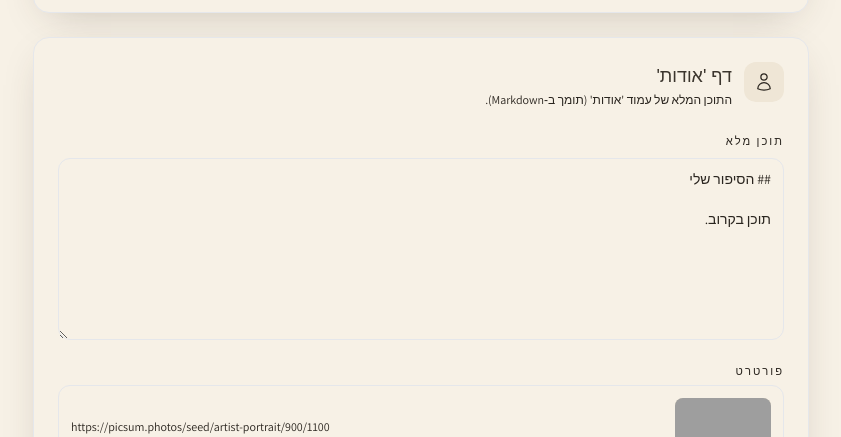
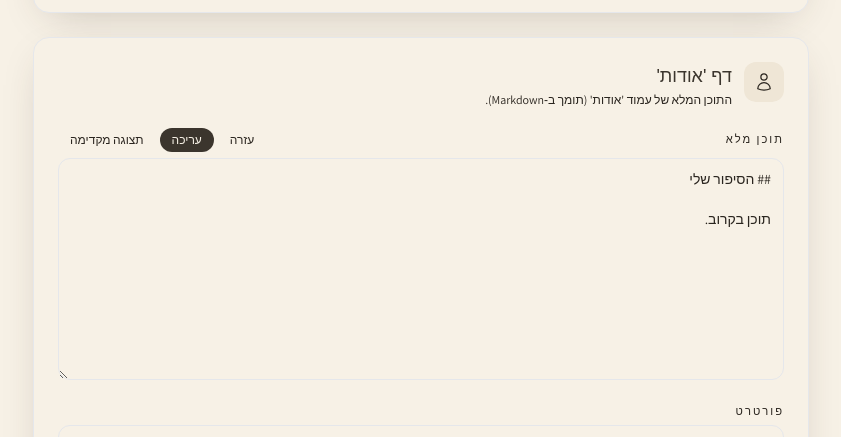
Before and after one commit to Omril7/lights-and-vessels, a Next.js app: page /admin/site-content in a window 1280 px wide. Shown: the part 1425-1862 px from the top of the page, without its empty margins (95-936 px from the left). Built offline with nearby package versions, Linux system fonts and the light colour scheme; no server answers; the database is empty; grey boxes are pictures that could not be loaded; a web font is replaced by a local one.

Commit message:
Rename BlogMarkdown to Markdown + shared cheat-sheet in blog/site-content editors

```diff
--- a/src/app/(storefront)/blog/[slug]/page.tsx
+++ b/src/app/(storefront)/blog/[slug]/page.tsx
@@ -3,7 +3,7 @@ import Image from "next/image";
 import Link from "next/link";
 import { notFound } from "next/navigation";
 import { prisma } from "@/lib/prisma";
-import { BlogMarkdown } from "@/components/storefront/BlogMarkdown";
+import { Markdown } from "@/components/ui/Markdown";
 import { formatDate } from "@/lib/utils";
 
 export const dynamic = "force-dynamic";
@@ -102,7 +102,7 @@ export default async function BlogPostPage({
         />
       </div>
 
-      <BlogMarkdown source={post.body} />
+      <Markdown source={post.body} />
     </main>
   );
 }
--- a/src/components/admin/BlogForm.tsx
+++ b/src/components/admin/BlogForm.tsx
@@ -10,7 +10,7 @@ import { Input } from "@/components/ui/Input";
 import { Dropdown } from "@/components/ui/Dropdown";
 import { DateTimePicker } from "@/components/ui/DateTimePicker";
 import { makeSlug, cn } from "@/lib/utils";
-import { BlogMarkdown } from "@/components/storefront/BlogMarkdown";
+import { Markdown, MarkdownCheatSheet } from "@/components/ui/Markdown";
 
 export type BlogFormValues = {
   id?: string;
@@ -52,6 +52,7 @@ export function BlogForm({
   const [values, setValues] = useState<BlogFormValues>({ ...EMPTY, ...initial });
   const [slugTouched, setSlugTouched] = useState(!!initial?.slug);
   const [bodyTab, setBodyTab] = useState<"edit" | "preview">("edit");
+  const [showBodyHelp, setShowBodyHelp] = useState(false);
   const [saving, setSaving] = useState(false);
   const [deleting, setDeleting] = useState(false);
   const [uploadingCover, setUploadingCover] = useState(false);
@@ -218,6 +219,16 @@ export function BlogForm({
                 <div className="flex gap-1 text-xs">
                   <button
                     type="button"
+                    onClick={() => setShowBodyHelp((v) => !v)}
+                    className={cn(
+                      "rounded-full px-3 py-1 text-charcoal/60 hover:bg-charcoal/[0.06]",
+                      showBodyHelp && "bg-charcoal/[0.06] text-charcoal"
+                    )}
+                  >
+                    עזרה
+                  </button>
+                  <button
+                    type="button"
                     onClick={() => setBodyTab("edit")}
                     className={cn(
                       "rounded-full px-3 py-1",
@@ -242,6 +253,11 @@ export function BlogForm({
                   </button>
                 </div>
               </div>
+              {showBodyHelp && (
+                <div className="mt-2">
+                  <MarkdownCheatSheet />
+                </div>
+              )}
               {bodyTab === "edit" ? (
                 <textarea
                   value={values.body}
@@ -253,7 +269,7 @@ export function BlogForm({
               ) : (
                 <div className="mt-1.5 min-h-[16rem] rounded-xl border border-charcoal/10 bg-linen/60 p-4">
                   {values.body ? (
-                    <BlogMarkdown source={values.body} />
+                    <Markdown source={values.body} />
                   ) : (
                     <p className="text-charcoal/40">אין תוכן עדיין.</p>
                   )}
--- a/src/components/admin/SiteContentEditor.tsx
+++ b/src/components/admin/SiteContentEditor.tsx
@@ -25,6 +25,7 @@ import { Button } from "@/components/ui/Button";
 import { Dropdown } from "@/components/ui/Dropdown";
 import { cn } from "@/lib/utils";
 import { SOCIAL_PLATFORMS } from "@/lib/social";
+import { Markdown, MarkdownCheatSheet } from "@/components/ui/Markdown";
 
 type FieldKind =
   | "text"
@@ -438,6 +439,17 @@ function ContentField({
     return <SocialLinksField value={value} label={field.label} help={field.help} onChange={onChange} />;
   }
 
+  if (field.kind === "richtext") {
+    return (
+      <MarkdownField
+        value={value}
+        label={field.label}
+        help={field.help}
+        onChange={onChange}
+      />
+    );
+  }
+
   const inputBase =
     "w-full rounded-xl border border-charcoal/15 bg-cream px-3 py-2.5 text-sm text-ink placeholder:text-charcoal/30 focus:outline-none focus:border-charcoal/50 focus:ring-2 focus:ring-gold/30 transition-colors";
 
@@ -446,11 +458,11 @@ function ContentField({
       <span className="text-[0.7rem] uppercase tracking-wider2 text-charcoal/55 font-medium">
         {field.label}
       </span>
-      {field.kind === "textarea" || field.kind === "richtext" ? (
+      {field.kind === "textarea" ? (
         <textarea
           value={value}
           onChange={(e) => onChange(e.target.value)}
-          rows={field.kind === "richtext" ? 8 : 3}
+          rows={3}
           className={inputBase}
         />
       ) : (
@@ -468,6 +480,89 @@ function ContentField({
     </label>
   );
 }
+
+function MarkdownField({
+  value,
+  label,
+  help,
+  onChange,
+}: {
+  value: string;
+  label: string;
+  help?: string;
+  onChange: (v: string) => void;
+}) {
+  const [tab, setTab] = useState<"edit" | "preview">("edit");
+  const [showHelp, setShowHelp] = useState(false);
+
+  return (
+    <div className="space-y-1.5">
+      <div className="flex items-center justify-between">
+        <span className="text-[0.7rem] uppercase tracking-wider2 text-charcoal/55 font-medium">
+          {label}
+        </span>
+        <div className="flex items-center gap-1 text-xs">
+          <button
+            type="button"
+            onClick={() => setShowHelp((v) => !v)}
+            className={cn(
+              "rounded-full px-3 py-1 text-charcoal/60 hover:bg-charcoal/[0.06]",
+              showHelp && "bg-charcoal/[0.06] text-charcoal"
+            )}
+          >
+            עזרה
+          </button>
+          <button
+            type="button"
+            onClick={() => setTab("edit")}
+            className={cn(
+              "rounded-full px-3 py-1",
+              tab === "edit"
+                ? "bg-charcoal text-cream"
+                : "text-charcoal/60 hover:bg-charcoal/[0.06]"
+            )}
+          >
+            עריכה
+          </button>
+          <button
+            type="button"
+            onClick={() => setTab("preview")}
+            className={cn(
+              "rounded-full px-3 py-1",
+              tab === "preview"
+                ? "bg-charcoal text-cream"
+                : "text-charcoal/60 hover:bg-charcoal/[0.06]"
+            )}
+          >
+            תצוגה מקדימה
+          </button>
+        </div>
+      </div>
+
+      {showHelp && <MarkdownCheatSheet />}
+
+      {tab === "edit" ? (
+        <textarea
+          value={value}
+          onChange={(e) => onChange(e.target.value)}
+          rows={10}
+          className="w-full rounded-xl border border-charcoal/15 bg-cream px-3 py-2.5 text-sm text-ink placeholder:text-charcoal/30 focus:outline-none focus:border-charcoal/50 focus:ring-2 focus:ring-gold/30"
+          placeholder="כתבו כאן… **מודגש**, *נטוי*, ## כותרת, - רשימה, [קישור](https://…)"
+        />
+      ) : (
+        <div className="min-h-[14rem] rounded-xl border border-charcoal/10 bg-linen/60 p-4">
+          {value ? (
+            <Markdown source={value} />
+          ) : (
+            <p className="text-charcoal/40">אין תוכן עדיין.</p>
+          )}
+        </div>
+      )}
+      {help && <p className="text-xs text-charcoal/50">{help}</p>}
+    </div>
+  );
+}
+
 
 function ImageField({
   value,
--- a/src/components/storefront/BlogMarkdown.tsx
+++ /dev/null
@@ -1,25 +0,0 @@
-import ReactMarkdown from "react-markdown";
-import remarkGfm from "remark-gfm";
-
-export function BlogMarkdown({ source }: { source: string }) {
-  return (
-    <div className="blog-prose">
-      <ReactMarkdown
-        remarkPlugins={[remarkGfm]}
-        components={{
-          a: ({ href, children }) => (
-            <a href={href} target="_blank" rel="noopener noreferrer">
-              {children}
-            </a>
-          ),
-          img: ({ src, alt }) => (
-            // eslint-disable-next-line @next/next/no-img-element
-            <img src={src ?? ""} alt={alt ?? ""} loading="lazy" />
-          ),
-        }}
-      >
-        {source}
-      </ReactMarkdown>
-    </div>
-  );
-}
--- /dev/null
+++ b/src/components/ui/Markdown.tsx
@@ -0,0 +1,65 @@
+import ReactMarkdown from "react-markdown";
+import remarkGfm from "remark-gfm";
+
+export function Markdown({ source }: { source: string }) {
+  return (
+    <div className="blog-prose">
+      <ReactMarkdown
+        remarkPlugins={[remarkGfm]}
+        components={{
+          a: ({ href, children }) => (
+            <a href={href} target="_blank" rel="noopener noreferrer">
+              {children}
+            </a>
+          ),
+          img: ({ src, alt }) => (
+            // eslint-disable-next-line @next/next/no-img-element
+            <img src={src ?? ""} alt={alt ?? ""} loading="lazy" />
+          ),
+        }}
+      >
+        {source}
+      </ReactMarkdown>
+    </div>
+  );
+}
+
+export function MarkdownCheatSheet() {
+  const rows: { syntax: string; result: string }[] = [
+    { syntax: "**מודגש**", result: "טקסט עבה" },
+    { syntax: "*נטוי*", result: "טקסט נטוי" },
+    { syntax: "# כותרת ראשית", result: "כותרת גדולה" },
+    { syntax: "## כותרת משנית", result: "כותרת בינונית" },
+    { syntax: "### כותרת קטנה", result: "כותרת קטנה" },
+    { syntax: "- פריט", result: "רשימה (קו מקף בתחילת כל שורה)" },
+    { syntax: "1. פריט", result: "רשימה ממוספרת" },
+    { syntax: "[טקסט](https://...)", result: "קישור" },
+    { syntax: "![תיאור](url-תמונה)", result: "תמונה" },
+    { syntax: "> ציטוט", result: "ציטוט מודגש" },
+    { syntax: "---", result: "קו מפריד" },
+    { syntax: "`קוד`", result: "טקסט מודגש כקוד" },
+  ];
+  return (
+    <div className="rounded-xl border border-charcoal/10 bg-linen/40 p-3 text-xs">
+      <p className="mb-2 font-medium text-charcoal/70">
+        מדריך Markdown מהיר:
+      </p>
+      <ul className="grid gap-1.5 sm:grid-cols-2">
+        {rows.map((r) => (
+          <li key={r.syntax} className="flex items-baseline gap-2">
+            <code
+              className="rounded bg-cream px-1.5 py-0.5 font-mono text-[0.7rem] text-charcoal"
+              dir="ltr"
+            >
+              {r.syntax}
+            </code>
+            <span className="text-charcoal/60">{r.result}</span>
+          </li>
+        ))}
+      </ul>
+      <p className="mt-2 text-[0.7rem] text-charcoal/50">
+        שורה ריקה בין פסקאות. תומך גם בטבלאות, רשימות משימות ([x]/[ ]), וקישורים בתוך טקסט.
+      </p>
+    </div>
+  );
+}
```
